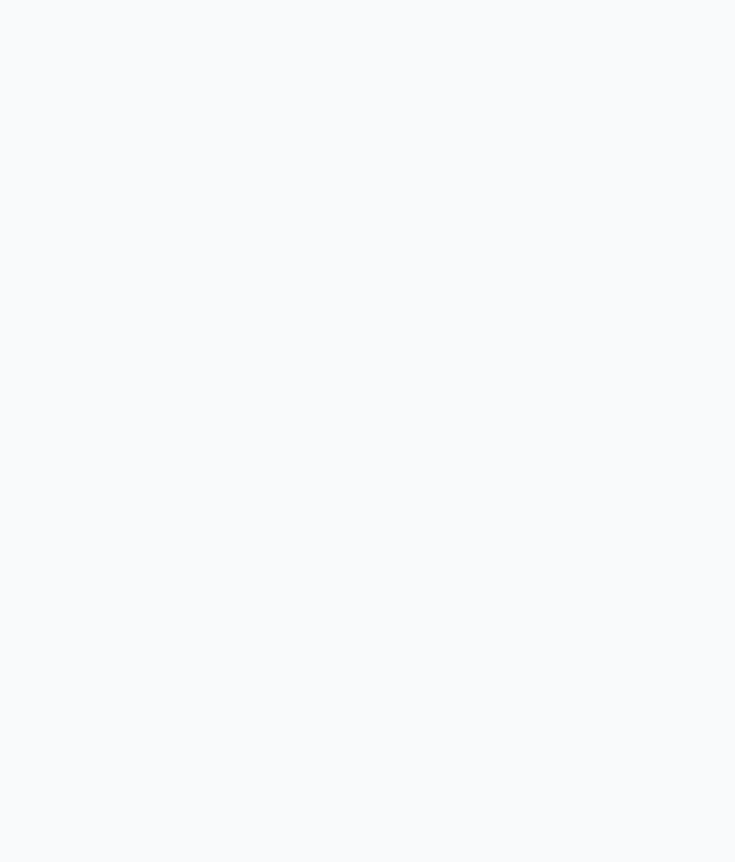
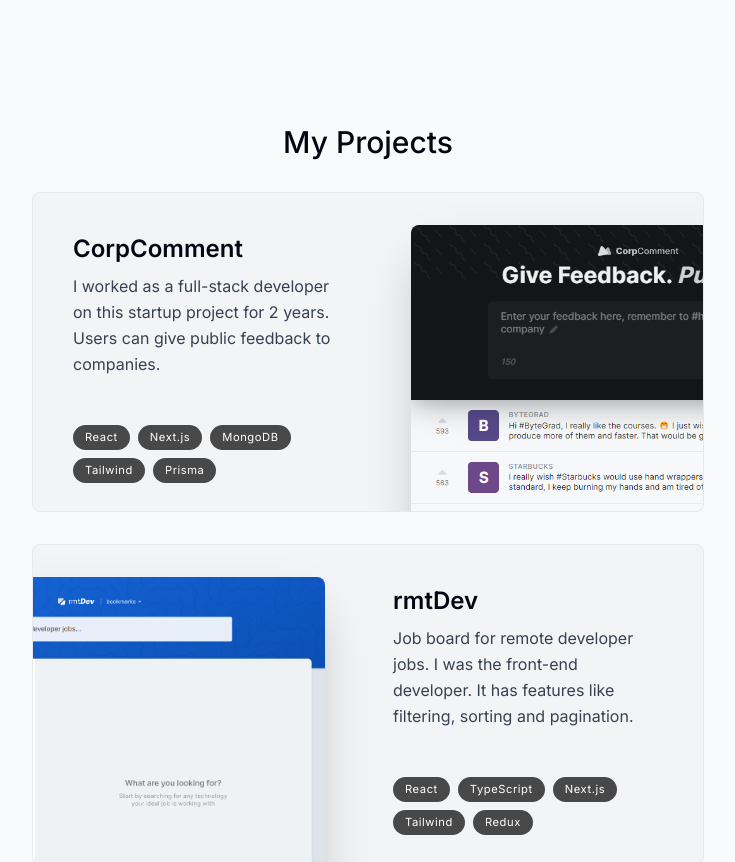
Before and after one commit to gks-96/portfolio, a Next.js app: page / in a window 1280 px wide. Shown: the part 1120-1982 px from the top of the page, without its empty margins (272-1007 px from the left). Before the commit the page ends 1244 px from the top, so only its background shows below. Built offline with nearby package versions, Linux system fonts and the light colour scheme.

Commit message:
project section completed

```diff
--- a/app/layout.tsx
+++ b/app/layout.tsx
@@ -14,7 +14,7 @@
   children: React.ReactNode
 }) {
   return (
-    <html lang="en">
+    <html lang="en" className="!scroll-smooth">
       {/* concatenating multiple classes */}
       <body className= { `${inter.className} bg-gray-50 text-gray-950 relative pt-28
       sm:pt-36`}>
--- a/app/page.tsx
+++ b/app/page.tsx
@@ -1,5 +1,6 @@
 import About from '@/components/about'
 import Intro from '@/components/intro'
+import Projects from '@/components/projects'
 import SectionDivider from '@/components/section-divider'
 
 
@@ -9,6 +10,7 @@
       <Intro/>
       <SectionDivider/>
       <About/>
+      <Projects/>
     </main>
   )
 }
--- a/components/intro.tsx
+++ b/components/intro.tsx
@@ -15,8 +15,8 @@
   // const { setActiveSection, setTimeOfLastClick } = useActiveSectionContext();
 
   return (
-    <section className="mb-28 max-w-[50rem] text-center
-     sm:mb-0">
+    <section id="home" className="mb-28 max-w-[50rem] text-center
+     sm:mb-0 scroll-mt-[100rem]">
       <div className="flex items-center justify-center">
         <div className="relative">
         <motion.div
--- /dev/null
+++ b/components/project.tsx
@@ -0,0 +1,69 @@
+
+"use client";
+
+import React ,{ useRef } from 'react'
+import { projectsData} from "@/lib/data";
+import Image from "next/image";
+import {useScroll,motion, useTransform} from "framer-motion"
+
+type ProjectProps = (typeof projectsData)[number];
+//  same name used
+export default function Project({
+    title,
+    description,
+    tags,
+    imageUrl
+}:ProjectProps){
+    const ref = useRef<HTMLDivElement>(null);
+    const {scrollYProgress} = useScroll( {
+        target: ref,
+        offset:["0 1","1.33 1"],
+    });
+    const scaleProgress = useTransform(scrollYProgress,[0, 1], [0.8, 1]);
+    const opacityProgress = useTransform(scrollYProgress,[0, 1], [0.6, 1]);
+    return(
+    <motion.div
+    ref={ref}
+    style={{
+        scale:scaleProgress,
+        opacity:scaleProgress,
+     }}
+    className=" group mb-3 sm:mb-8 last:mb-0"
+    >
+
+     <section
+     className="  bg-gray-100 max-w-[42rem] border border-black/5 rounded-lg
+     overflow-hidden sm:pr-8 relative sm:h-[20rem]  even:pl-8 hover:bg-gray-200 transition group-even:pl-8">
+        <div className= "pt-4 pb-7 px-5 sm:pl-10 sm:pr-2 sm:pt-10 sm:max-w-[50%] flex flex-col h-full group-even:ml-[18rem]">
+
+        <h3 className= "text-2xl font-semibold">{title}</h3>
+        <p className = "mt-2 leading-relaxed text-gray-700">{description} </p>
+        <ul className="flex flex-wrap mt-4 gap-2  sm:mt-auto">
+            {tags.map((tag,index)=> (
+                <li className="bg-black/[0.7] px-3 py-1 text-[0.7rem]
+                upeercase tracking-wider text-white rounded-full"key= {index}> {tag}</li>
+            ))}
+        </ul>
+        </div>
+        <Image
+        src={imageUrl}
+        alt={title}
+        quality = {95}
+        className="absolute hidden sm:block top-8 -right-40 w-[28.25rem] rounded-t-lg shadow-2xl
+        group-even:right-[initial]
+        group-even:-left-40
+        transition
+        group-hover:scale-[1.04]
+        group-hover:-translate-x-3
+        group-hover:translate-y-3
+        group-hover:-rotate-2
+
+        group-even:group-hover:translate-x-3
+        group-even:group-hover:translate-y-3
+        group-even:group-hover:rotate-2
+
+        group-even:right-[initial] group-even:-left-40"
+         />
+    </section>
+    </motion.div>);
+}
--- /dev/null
+++ b/components/projects.tsx
@@ -0,0 +1,27 @@
+
+import React  from 'react'
+import SectionHeading from './section-heading'
+import { projectsData} from "@/lib/data";
+import Image from "next/image";
+import {useScroll} from "framer-motion"
+import Project from "@/components/project"
+
+export default function Projects() {
+  return (
+   <section id="projects" className="scroll-mt-28" >
+    <SectionHeading> My Projects</SectionHeading>
+    <div>
+        {
+        projectsData.map((project,index)=>(
+            <React.Fragment key={index}>
+            <Project {...project} />
+            </ React.Fragment>
+        ))
+        }
+    </div>
+    <li>
+
+    </li>
+    </section>
+  )
+}
```
